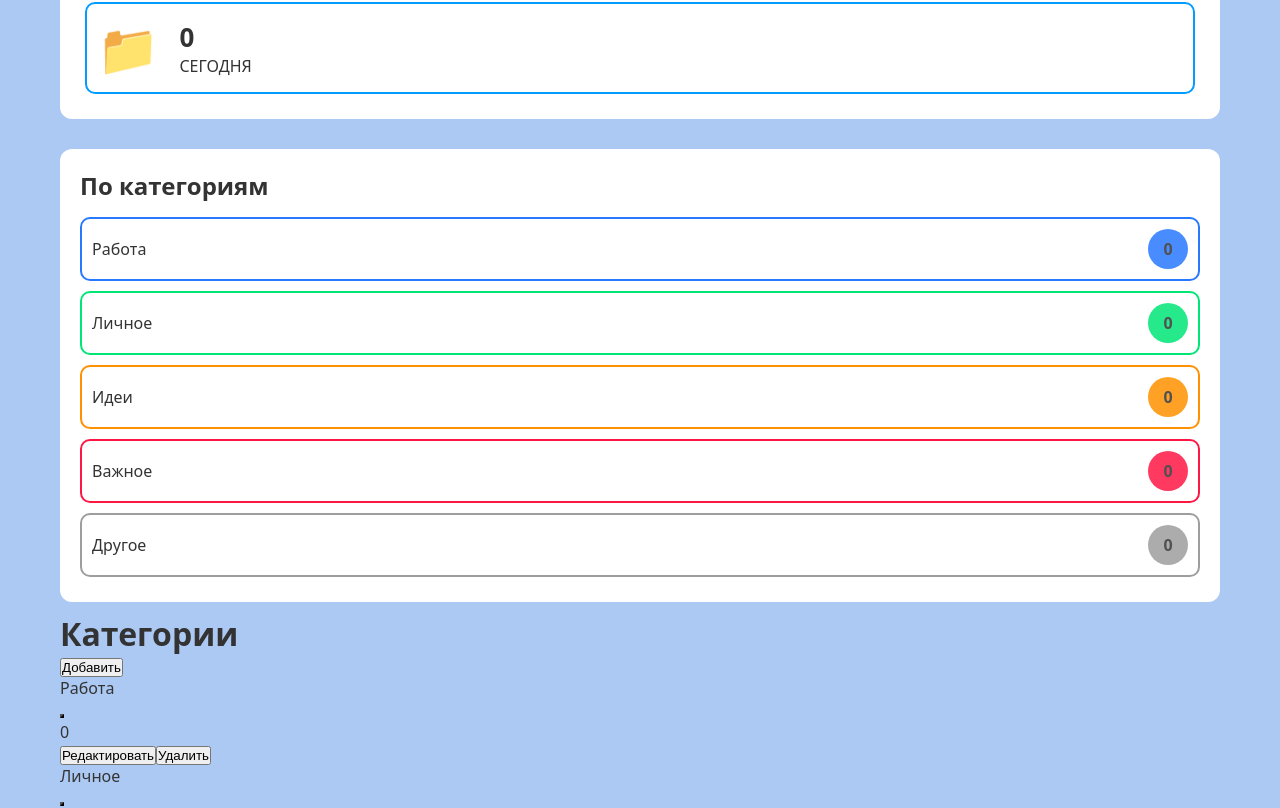
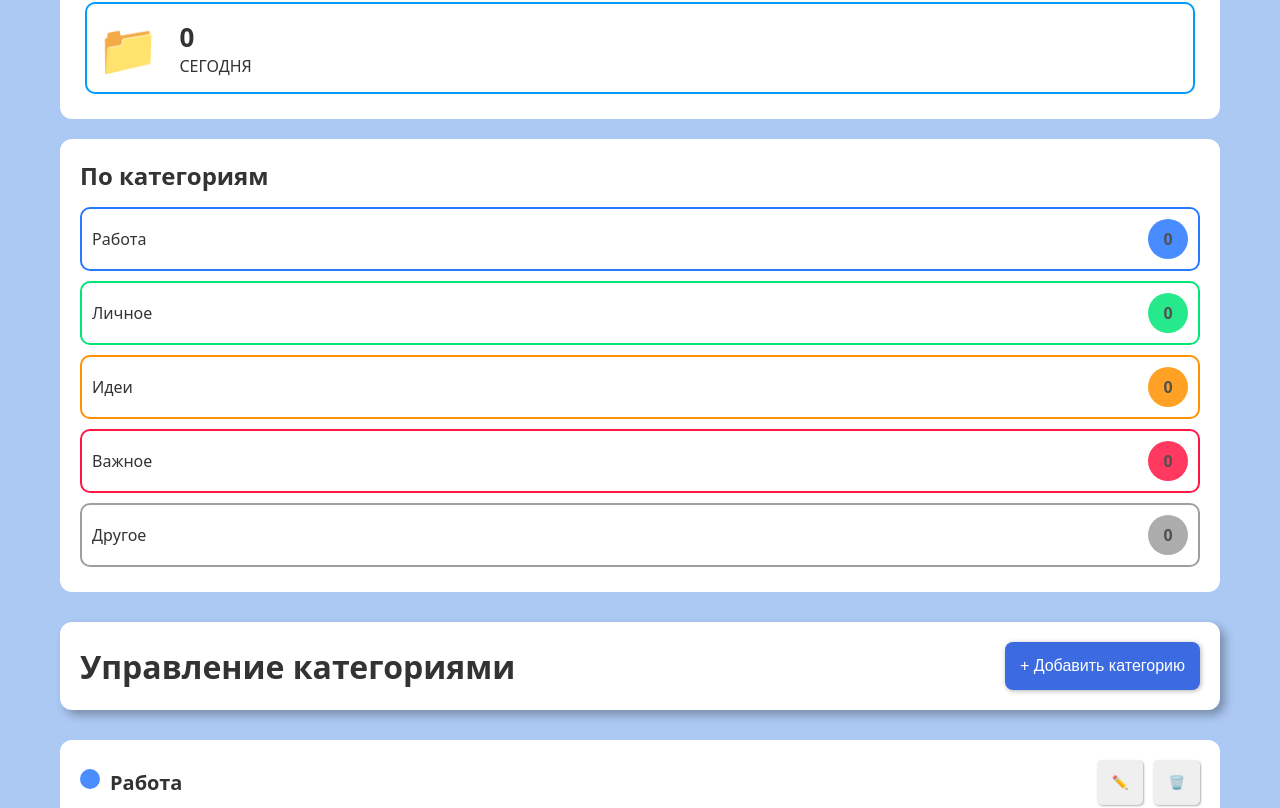
Before and after one commit to mariamorozovaa/notes-app, a React (Vite) app: page / in a window 1280 px wide. Shown: the part 934-1742 px from the top of the page. Built offline with nearby package versions, Linux system fonts and the light colour scheme.

Commit message:
Add styles for CategoryManager component

```diff
--- a/src/App.css
+++ b/src/App.css
@@ -15,7 +15,7 @@ header {
   margin-bottom: 30px;
 }
 
-header > button {
+.btn-add {
   padding: 15px;
   border: none;
   border-radius: 8px;
@@ -42,6 +42,7 @@ header > button {
   cursor: pointer;
   transition: background 0.2s;
   box-shadow: 3px 3px 5px rgba(0, 0, 0, 0.3);
+  font-size: 14px;
 }
 
 .btn-primary {
--- a/src/App.jsx
+++ b/src/App.jsx
@@ -141,7 +141,9 @@ function App() {
     <div className="app">
       <header>
         <h1>Notes App</h1>
-        <button onClick={() => setIsFormOpen(true)}>+ Новая заметка</button>
+        <button className="btn-add" onClick={() => setIsFormOpen(true)}>
+          + Новая заметка
+        </button>
       </header>
       <SearchBar onSearch={setSearchQuery} />
 
--- a/src/components/CategoryManager.jsx
+++ b/src/components/CategoryManager.jsx
@@ -1,4 +1,6 @@
 import { useState } from "react";
+import "../styles/CategoryManager.css";
+
 export default function CategoryManager({ categories, notes, onAddCategory, onUpdateCategory, onDeleteCategory }) {
   const PRESET_COLORS = ["#FF1744", "#FF9100", "#FFC400", "#00E676", "#00B0FF", "#2979FF", "#aa00f9ff", "#ff40dcff", "#9E9E9E"];
 
@@ -49,36 +51,84 @@ export default function CategoryManager({ categories, notes, onAddCategory, onUp
 
   return (
     <div>
-      <h1>Категории</h1>
-      <button onClick={() => setIsAdding(true)}>Добавить</button>
+      <div className="title-categories">
+        <h1>Управление категориями</h1>
+        <button onClick={() => setIsAdding(true)} className="btn-add">
+          + Добавить категорию
+        </button>
+      </div>
+
       {isAdding && (
-        <form onSubmit={handleSubmit}>
-          <input type="text" value={formData.name} onChange={(e) => setFormData((prev) => ({ ...prev, name: e.target.value }))} />
+        <form onSubmit={handleSubmit} className="form-category" style={{ marginBottom: "20px" }}>
+          <label htmlFor="title">Название категории</label>
+          <input
+            type="text"
+            name="title"
+            placeholder="Введите название категории"
+            value={formData.name}
+            onChange={(e) => setFormData((prev) => ({ ...prev, name: e.target.value }))}
+            style={{
+              fontSize: "18px",
+              padding: "10px",
+              borderRadius: "12px",
+              border: "none",
+              backgroundColor: "rgba(221, 221, 225, 0.546)",
+              marginBottom: "10px",
+            }}
+          />
+          <label htmlFor="color">Цвет</label>
+          <div className="colors">
             {PRESET_COLORS.map((color) => (
               <button
                 type="button"
+                id="color"
+                name="color"
                 key={color}
                 style={{
                   backgroundColor: color,
-                width: "32px",
-                height: "32px",
+                  width: "50px",
+                  height: "50px",
                   border: formData.color === color ? "3px solid black" : "1px solid #ccc",
                   borderRadius: "6px",
                   cursor: "pointer",
+                  marginRight: "10px",
                 }}
                 onClick={() => setFormData((prev) => ({ ...prev, color }))}></button>
             ))}
-          <button onClick={() => setIsAdding(false)}>Отменить</button>
-          <button type="submit">Создать</button>
+          </div>
+
+          <button
+            type="submit"
+            className="btn-primary"
+            style={{
+              marginBottom: "10px",
+            }}>
+            Создать
+          </button>
+          <button onClick={() => setIsAdding(false)} className="btn-secondary">
+            Отменить
+          </button>
         </form>
       )}
       {categories.map((category) => (
-        <div key={category.id}>
-          <p>{category.name}</p>
-          <button style={{ backgroundColor: `${category.color}` }}></button>
-          <p>{notes.filter((note) => note.categoryId === category.id).length}</p>
-          <button onClick={() => handleEdit(category)}>Редактировать</button>
-          <button onClick={() => handleDelete(category.id)}>Удалить</button>
+        <div key={category.id} className="category-card">
+          <div style={{ display: "flex" }}>
+            <div
+              className="count"
+              style={{ backgroundColor: `${category.color}`, width: "20px", height: "20px", marginRight: "10px" }}></div>
+            <p className="bold-text" style={{ fontSize: "20px" }}>
+              {category.name}
+            </p>
+          </div>
+
+          <div>
+            <button className="btn-default" style={{ marginRight: "10px" }} onClick={() => handleEdit(category)}>
+              ✏️
+            </button>
+            <button className="btn-default" onClick={() => handleDelete(category.id)}>
+              🗑️
+            </button>
+          </div>
         </div>
       ))}
     </div>
--- a/src/components/Statistics.jsx
+++ b/src/components/Statistics.jsx
@@ -14,7 +14,7 @@ const Statistics = memo(function Statistics({ notes, categories }) {
 
   return (
     <>
-      <div className="stats-grid" style={{ marginBottom: "30px" }}>
+      <div className="stats-grid" style={{ marginBottom: "20px" }}>
         <h1 style={{ marginBottom: "10px" }}>Статистика</h1>
         <div className="stats-item">
           <p className="icon">📝</p>
@@ -39,7 +39,7 @@ const Statistics = memo(function Statistics({ notes, categories }) {
         </div>
       </div>
 
-      <div className="stats-grid-category">
+      <div className="stats-grid-category" style={{ marginBottom: "30px" }}>
         <h2 style={{ marginBottom: "10px" }}>По категориям</h2>
         {categoryStats.map((category) => (
           <div key={category.id} className="notes-count-categories" style={{ border: `2px solid ${category.color}` }}>
--- /dev/null
+++ b/src/styles/CategoryManager.css
@@ -0,0 +1,37 @@
+.title-categories {
+  display: flex;
+  justify-content: space-between;
+  align-items: center;
+  background: white;
+  border-radius: 12px;
+  box-shadow: 5px 5px 10px rgba(0, 0, 0, 0.3);
+  padding: 20px;
+  margin-bottom: 30px;
+}
+
+.category-card {
+  display: flex;
+  background: white;
+  padding: 20px;
+  justify-content: space-between;
+  margin: 10px 0;
+  border-radius: 12px;
+  align-items: center;
+}
+
+.form-category {
+  display: flex;
+  flex-direction: column;
+  background: white;
+  border-radius: 12px;
+  padding: 20px;
+}
+
+.colors {
+  display: flex;
+  flex-wrap: wrap;
+  margin-bottom: 20px;
+}
+label {
+  margin-bottom: 10px;
+}
```
Lines whose indentation alone changed are shown as unchanged.
